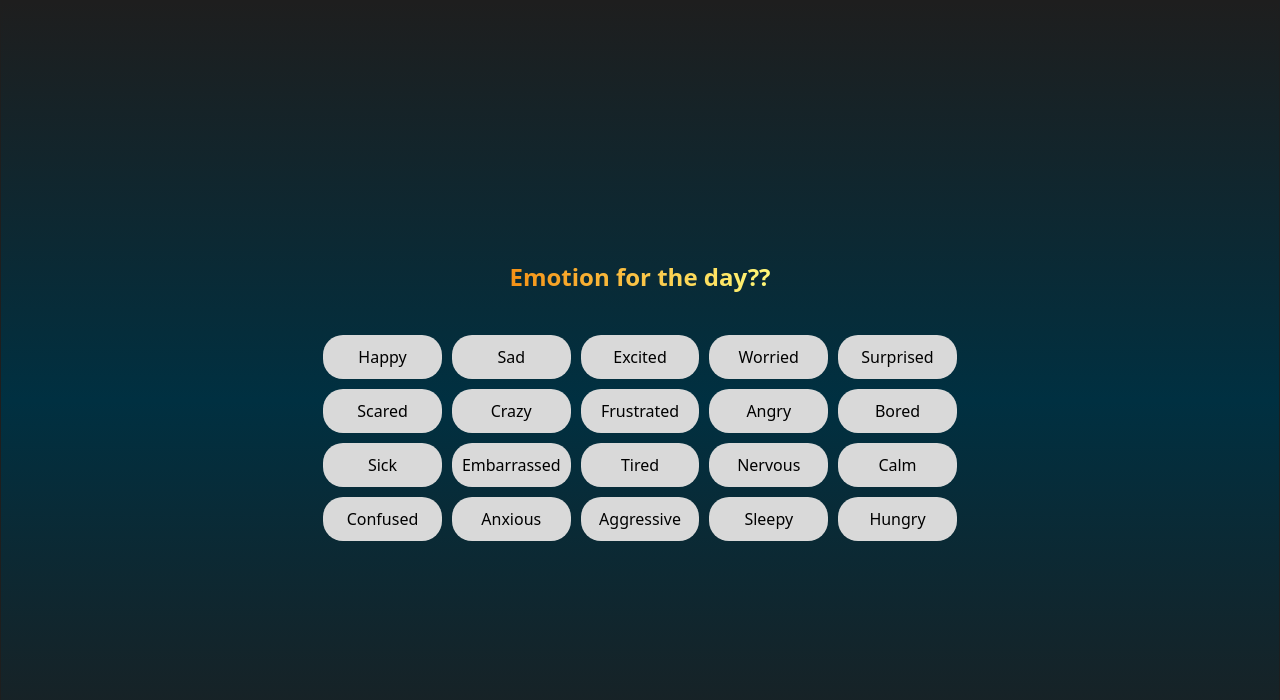
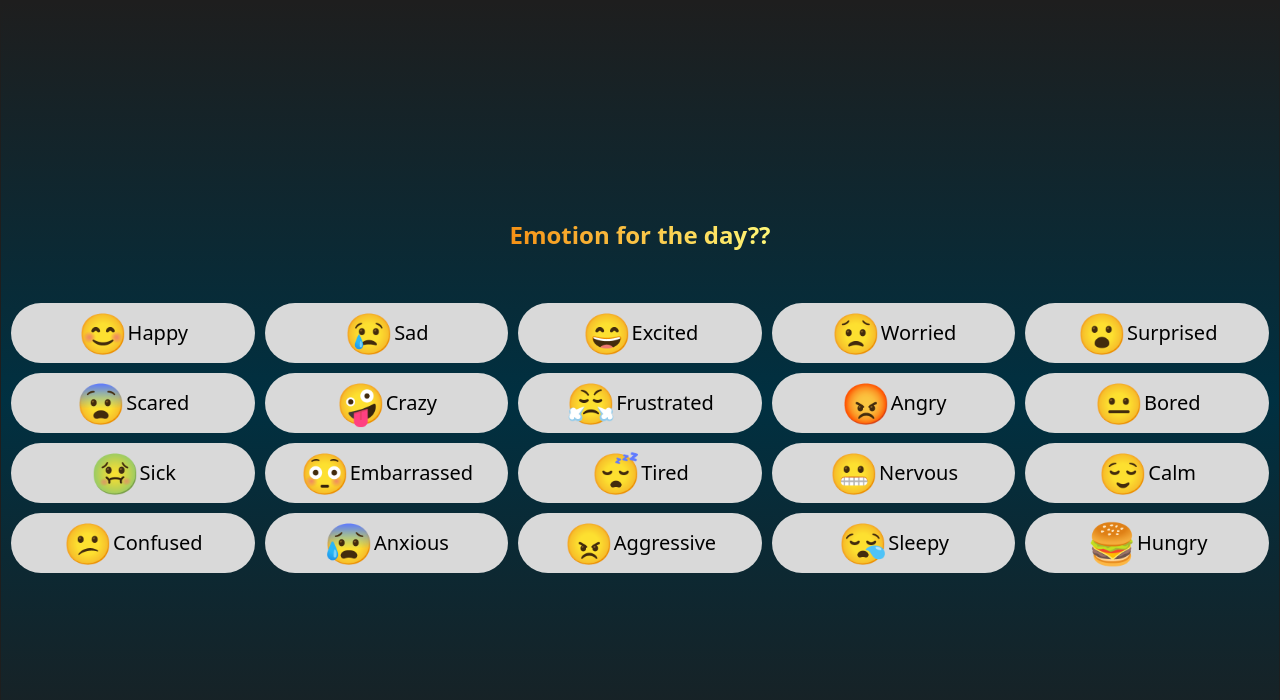
Before and after one commit to bkthejesh/moodscope, a Next.js app: page /mainpage in a window 1280 px wide. Shown: the top 700 px of the page. Built offline with nearby package versions, Linux system fonts and the light colour scheme.

Commit message:
changed main page

```diff
--- a/package.json
+++ b/package.json
@@ -9,13 +9,9 @@
     "lint": "next lint"
   },
   "dependencies": {
-<<<<<<< HEAD
-    "emoji-mart": "^5.5.2",
-=======
     "emoji-dictionary": "^1.0.11",
     "emoji-mart": "^5.5.2",
     "emoji-random": "^0.1.2",
->>>>>>> a0a1c0fcf8b24af3238f658fa27d474be5ab5035
     "next": "14.0.4",
     "react": "^18",
     "react-dom": "^18",
--- a/src/pages/mainpage.tsx
+++ b/src/pages/mainpage.tsx
@@ -1,5 +1,6 @@
 import React from 'react';
-
+import { Picker } from 'emoji-mart';
+import Image from 'next/image';
 
 const Mainpage = () => {
   const gradientText = {
@@ -10,8 +11,44 @@ const Mainpage = () => {
     fontSize: '24px',
     fontWeight: 'bold',
   };
+
+  const emotionsWithEmojis = [
+    { emotion: 'Happy', emoji: '😊' },
+    { emotion: 'Sad', emoji: '😢' },
+    { emotion: 'Excited', emoji: '😄' },
+    { emotion: 'Worried', emoji: '😟' },
+    { emotion: 'Surprised', emoji: '😮' },
+    { emotion: 'Scared', emoji: '😨' },
+    { emotion: 'Crazy', emoji: '🤪' },
+    { emotion: 'Frustrated', emoji: '😤' },
+    { emotion: 'Angry', emoji: '😡' },
+    { emotion: 'Bored', emoji: '😐' },
+    { emotion: 'Sick', emoji: '🤢' },
+    { emotion: 'Embarrassed', emoji: '😳' },
+    { emotion: 'Tired', emoji: '😴' },
+    { emotion: 'Nervous', emoji: '😬' },
+    { emotion: 'Calm', emoji: '😌' },
+    { emotion: 'Confused', emoji: '😕' },
+    { emotion: 'Anxious', emoji: '😰' },
+    { emotion: 'Aggressive', emoji: '😠' },
+    { emotion: 'Sleepy', emoji: '😪' },
+    { emotion: 'Hungry', emoji: '🍔' },
+  ];
+
+  // Updated grid container style
+  const gridContainerStyle = {
+    display: 'grid',
+    gridTemplateRows: 'repeat(4, 1fr)',
+    gridTemplateColumns: 'repeat(5, 1fr)',
+    gap: '10px',
+    width: '100%', // Fill the width
+    height: 'auto', // Adjust height as needed
+    padding: '10px', // Optional padding
+  };
+
   return (
-    <div style={{
+    <div
+      style={{
         backgroundColor: '#1E1E1E',
         backgroundImage: 'linear-gradient(#1E1E1E, #003041, #1E1E1E)',
         height: '100vh',
@@ -22,48 +59,37 @@ const Mainpage = () => {
         border: '1px solid #1E1E1E',
         boxSizing: 'border-box',
         position: 'relative',
-    }}>
-      <div style={{ marginBottom: '20px' }}> {/* Add margin to create space between text and buttons */}
+      }}
+    >
+      <div style={{ marginBottom: '20px' }}>
         <p style={gradientText}>Emotion for the day??</p>
       </div>
-      <div style={{
-        display: 'grid',
-        gridTemplateRows: 'repeat(4, 1fr)',
-        gridTemplateColumns: 'repeat(5, 1fr)',
-        gap: '10px',
-      }}>
-        <button style={buttonStyle}>Happy</button>
-        <button style={buttonStyle}>Sad</button>
-        <button style={buttonStyle}>Excited</button>
-        <button style={buttonStyle}>Worried</button>
-        <button style={buttonStyle}>Surprised</button>
-        <button style={buttonStyle}>Scared</button>
-        <button style={buttonStyle}>Crazy </button>
-        <button style={buttonStyle}>Frustrated</button>
-        <button style={buttonStyle}>Angry</button>
-        <button style={buttonStyle}>Bored</button>
-        <button style={buttonStyle}>Sick</button>
-        <button style={buttonStyle}>Embarrassed</button>
-        <button style={buttonStyle}>Tired</button>
-        <button style={buttonStyle}>Nervous</button>
-        <button style={buttonStyle}>Calm</button>
-        <button style={buttonStyle}>Confused</button>
-        <button style={buttonStyle}>Anxious</button>
-        <button style={buttonStyle}>Aggressive</button>
-        <button style={buttonStyle}>Sleepy</button>
-        <button style={buttonStyle}>Hungry</button>
+      <div style={gridContainerStyle}>
+        {emotionsWithEmojis.map(({ emotion, emoji }) => (
+        <div key={emotion}>
+          <button style={buttonStyle}>
+            <span style={{ fontSize: '40px', lineHeight: '60px' }}>{emoji}</span> {emotion}
+            </button>
+            </div>
+        ))}
       </div>
     </div>
   );
 };
 
 const buttonStyle = {
-  padding: '10px',
+  width: '100%', // Fixed width
+  height: '60px', // Fixed height
+  padding: '5px', // Reduced padding
   backgroundColor: '#D9D9D9',
   color: '#000000',
   border: 'none',
-  borderRadius: '20px',
+  borderRadius: '50px',
   cursor: 'pointer',
+  fontSize: '20px', // Adjust text size if needed
+  display: 'flex', // Enable flexbox
+  justifyContent: 'center', // Center horizontally
+  alignItems: 'center', // Center vertically
 };
 
 export default Mainpage;
```
Lines whose indentation alone changed are shown as unchanged.
